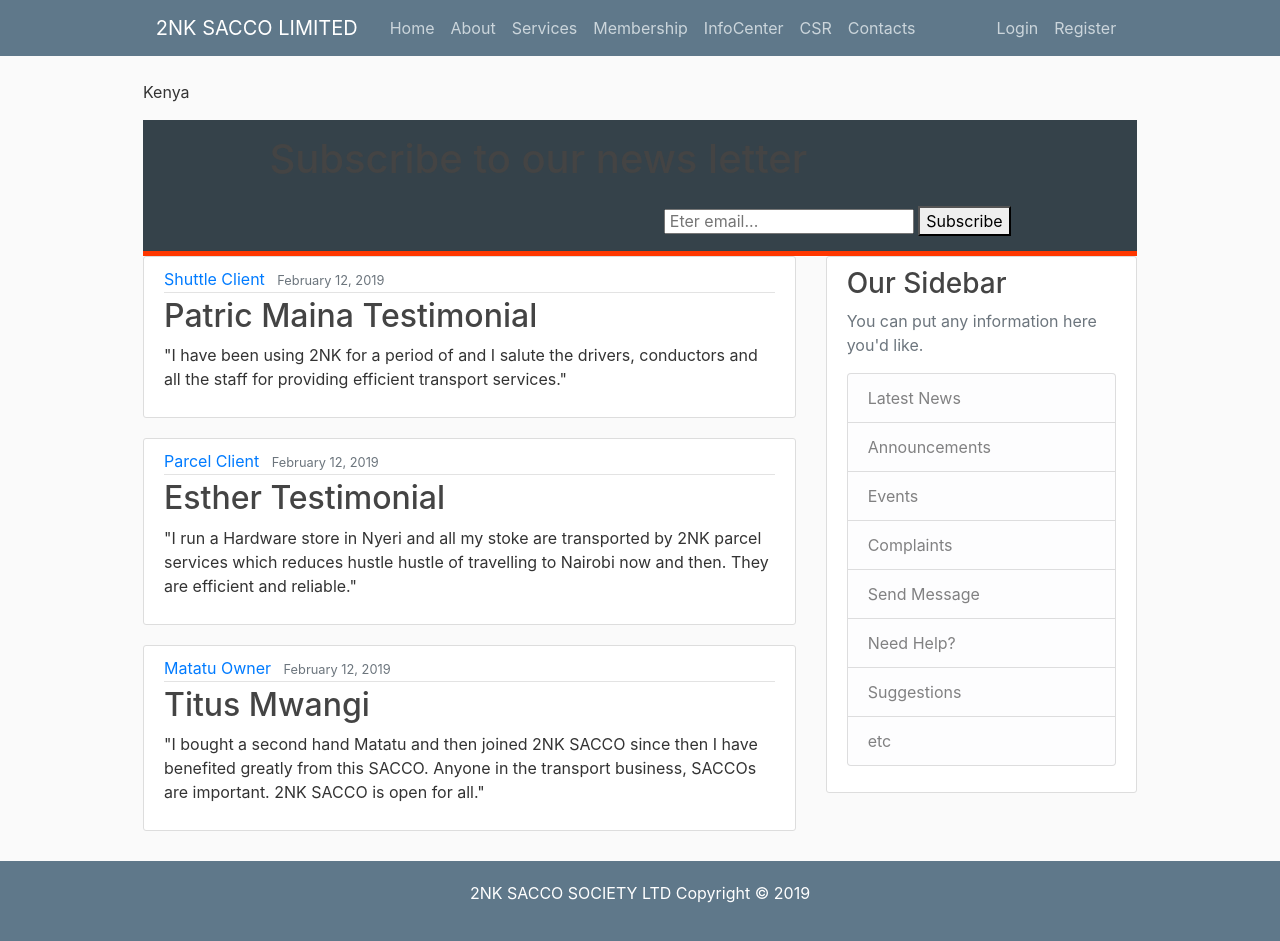
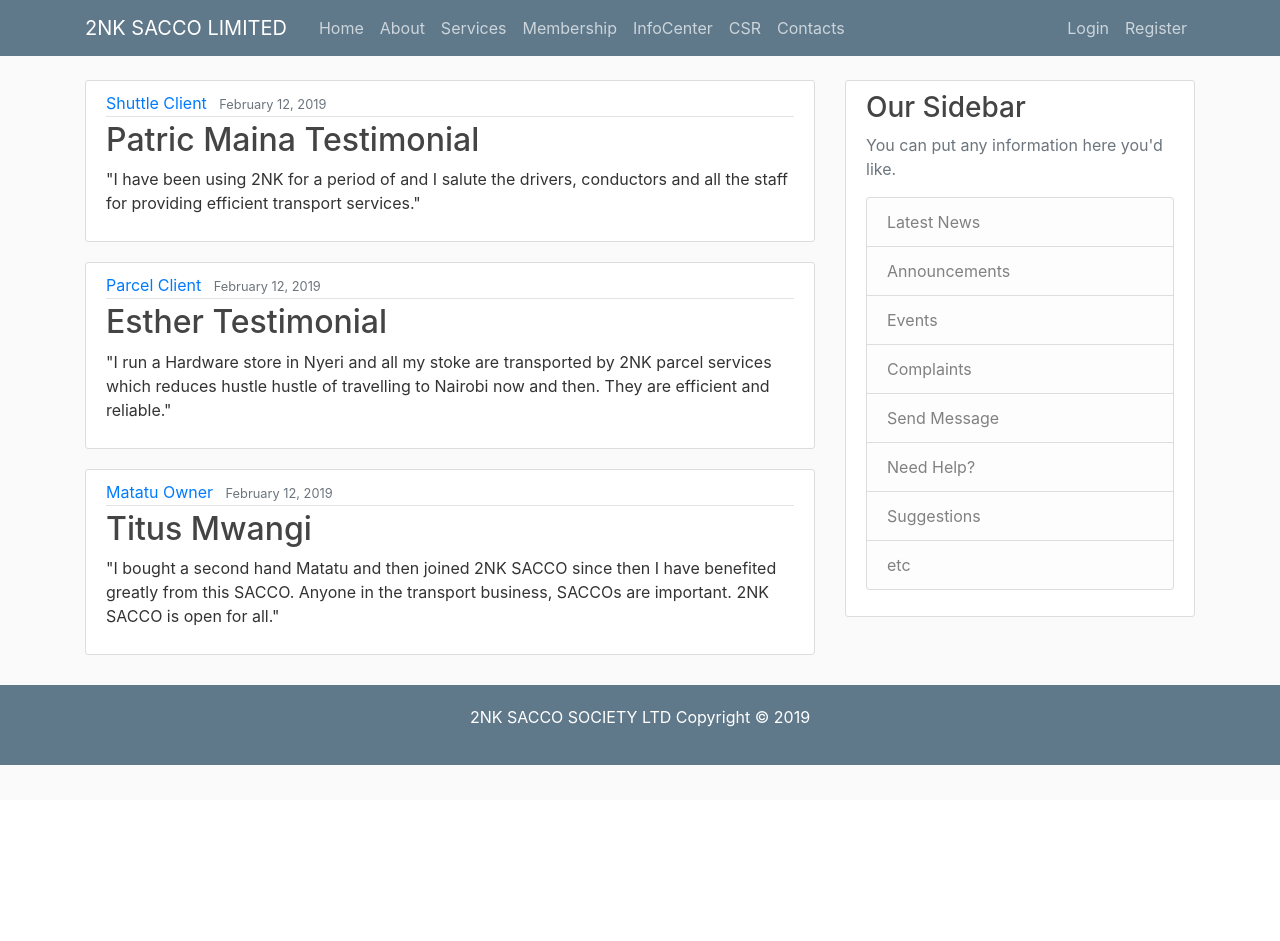
Before and after one commit to ebarasa/2nk-sacco, a Django app: page / in a window 1280 px wide. After the commit the page ends 765 px from the top, so only its background shows below. Run offline with Django 3.2, Linux system fonts and the light colour scheme; some libraries are stand-ins or nearby versions.

Commit message:
all changes

```diff
--- a/blog/static/blog/main.css
+++ b/blog/static/blog/main.css
@@ -89,32 +89,5 @@
   color: #ffffff;
   background-color: #5f788a;
   text-align: center;
+  margin-bottom: 5px;
 }
-
-.container{
-  width: 80%;
-  margin: auto;
-  overflow: hidden;
-}
-
-#newsletter{
-  padding: 15px;
-  color: #ffffff;
-  background: #35424a;
-  border-bottom: #ff3700 5px solid;
-}
-
-#newsletter h1{
-  float: left;
-}
-
-#newsletter form{
-  float: right;
-  margin-top: 15px;
-}
-
-#newsletter input[type="email"]{
-  padding: 4px;
-  height: 25px;
-  width: 250px;
-}
--- a/blog/templates/blog/base.html
+++ b/blog/templates/blog/base.html
@@ -47,12 +47,6 @@
 	</header>
 
 	<main role="main" class="container">
-		<div class="top">
-			{% block con %}{% endblock %}
-		</div>
-	</main>
-
-	<main role="main" class="container">
 	  <div class="row">
 	    <div class="col-md-8">
 	      {% block content %}{% endblock %}
--- a/blog/templates/blog/home.html
+++ b/blog/templates/blog/home.html
@@ -1,19 +1,4 @@
 {% extends "blog/base.html" %}
-
-{% block con %}
-
-	<p>Kenya</p>
-	<section id="newsletter">
-		<div class="container">
-			<h1>Subscribe to our news letter</h1>
-			<form>
-				<input type="email" placeholder="Eter email...">
-				<button type="submit" class="button_1">Subscribe</button>
-			</form>
-		</div>
-	</section>
-
-{% endblock %}
 
 {% block content %}
 
```
